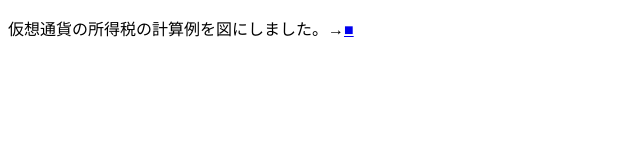
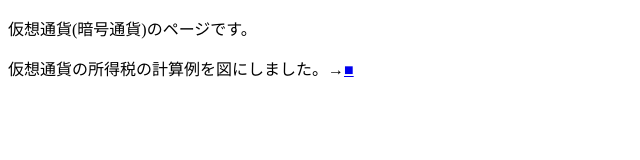
Before and after one commit to hayayu2/cc, a plain HTML site: page docs/index.html in a window 1280 px wide. Shown: the whole page, without its empty margins (0-640 px from the left). Drawn offline with Linux system fonts and the light colour scheme.

Commit message:
20180106-3

```diff
--- a/docs/index.html
+++ b/docs/index.html
@@ -1,9 +1,11 @@
 <!DOCTYPE html>
-<title>Cryptcurrency Pages</title>
+<title>Cryptcurrency</title>
 <body>
 <style>
 </style>
-
+<p>
+仮想通貨(暗号通貨)のページです。
+</p>
 <p>
 仮想通貨の所得税の計算例を図にしました。→<a href="./cc_zeikin.html">■</a>
 </p>
```
